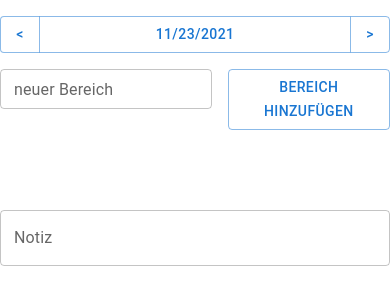
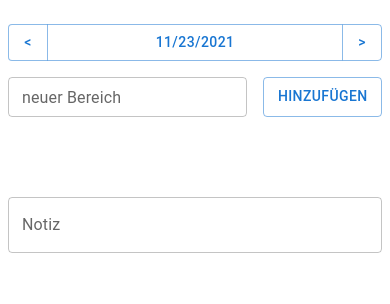
Before and after one commit to mfillmer/journal, a React (Create React App) app: page / in a window 390 px wide. Shown: the top 304 px of the page. Built offline with nearby package versions, Linux system fonts and the light colour scheme.

Commit message:
make design mobile friendly

```diff
--- a/src/AddSectionInput.tsx
+++ b/src/AddSectionInput.tsx
@@ -29,7 +29,7 @@ export const AddSectionInput = () => {
         onChange={(e) => setValue(e.currentTarget.value)}
       />
       <Button variant='outlined' onClick={onSubmit}>
-        Bereich hinzufügen
+        hinzufügen
       </Button>
     </Box>
   )
--- a/src/App.tsx
+++ b/src/App.tsx
@@ -8,6 +8,7 @@ import { SectionView } from './SectionView'
 const App = () => (
   <Box
     sx={{
+      padding: 1,
       marginTop: 2,
       marginX: 'auto',
       maxWidth: 600,
```
